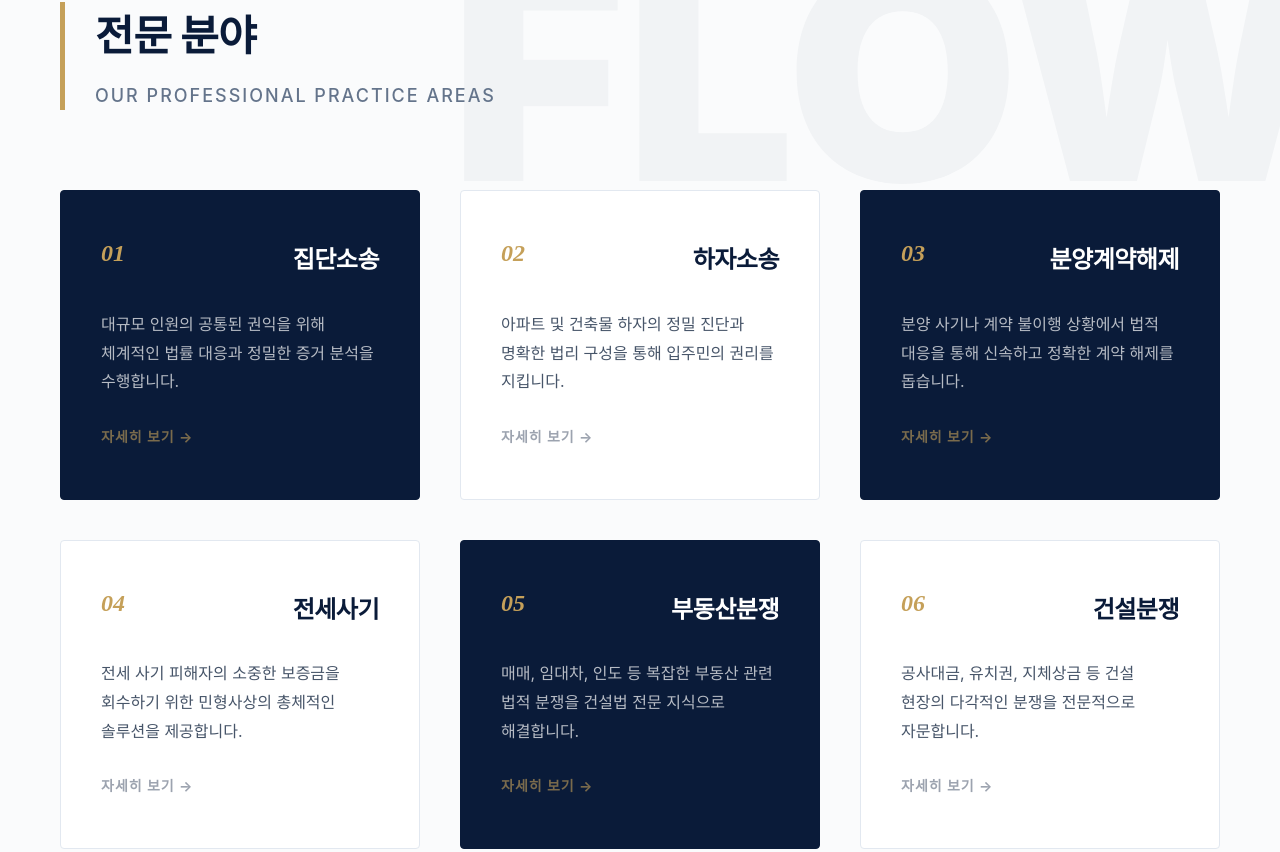
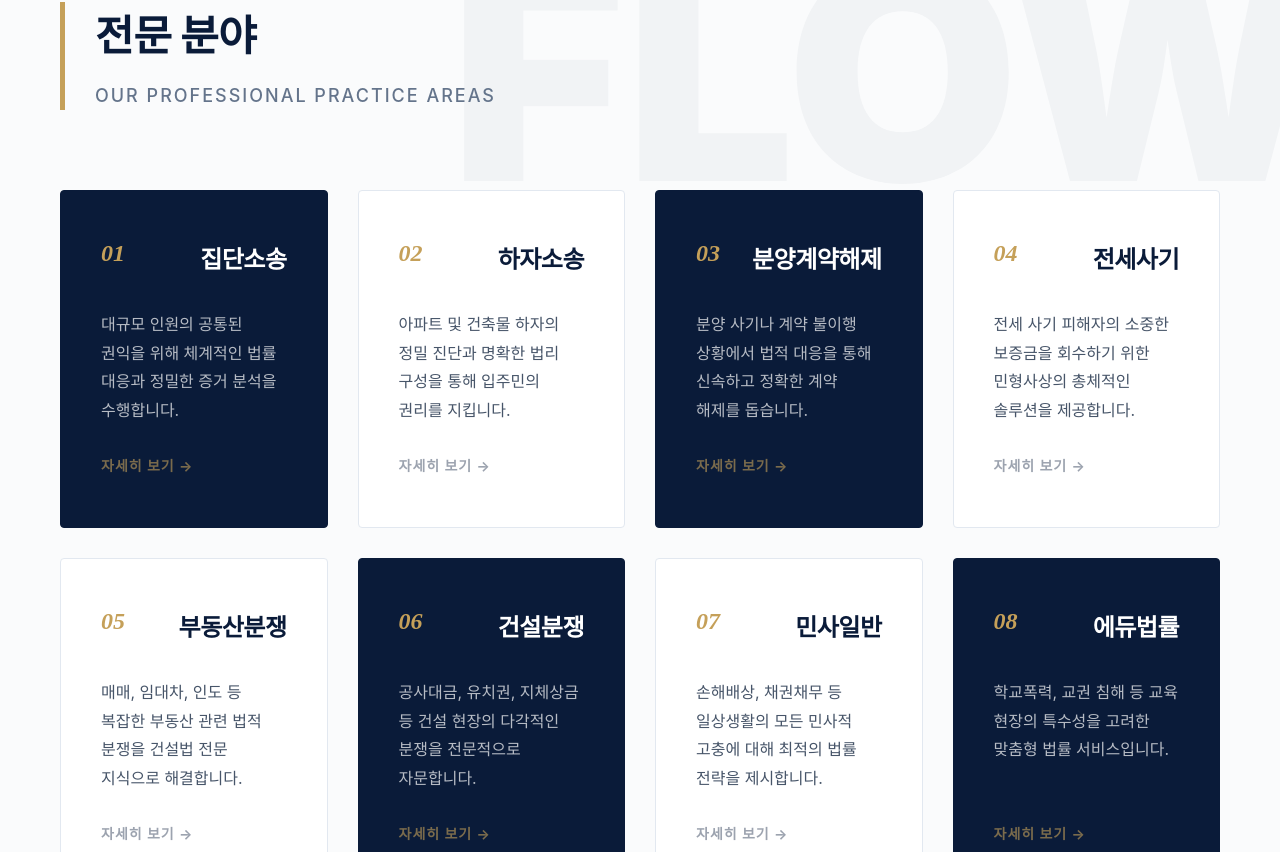
Before and after one commit to 2026flowlaw-cpu/flow, a Next.js app: page / in a window 1280 px wide. Shown: the part 1068-1920 px from the top of the page. Built offline with nearby package versions, Linux system fonts and the light colour scheme.

Commit message:
Change PracticeAreas to 4-column grid with checkerboard pattern

```diff
--- a/src/components/PracticeAreas/PracticeAreas.module.css
+++ b/src/components/PracticeAreas/PracticeAreas.module.css
@@ -44,8 +44,8 @@
 
 .grid {
   display: grid;
-  grid-template-columns: repeat(3, 1fr);
-  gap: 40px;
+  grid-template-columns: repeat(4, 1fr);
+  gap: 30px;
   position: relative;
   z-index: 1;
 }
--- a/src/components/PracticeAreas/PracticeAreas.tsx
+++ b/src/components/PracticeAreas/PracticeAreas.tsx
@@ -60,8 +60,8 @@ const PracticeAreas = () => {
         </div>
         <div className={styles.grid}>
           {practiceAreas.map((area, index) => {
-            // 1, 3, 5, 7, 9번째 카드 (인덱스 0, 2, 4, 6, 8)에 색상 적용
-            const isAccent = index % 2 === 0;
+            // 4열 그리드에서 완벽한 체커보드 패턴(엇갈림)을 만들기 위한 로직
+            const isAccent = (Math.floor(index / 4) + index) % 2 === 0;
 
             return (
               <Link
```
